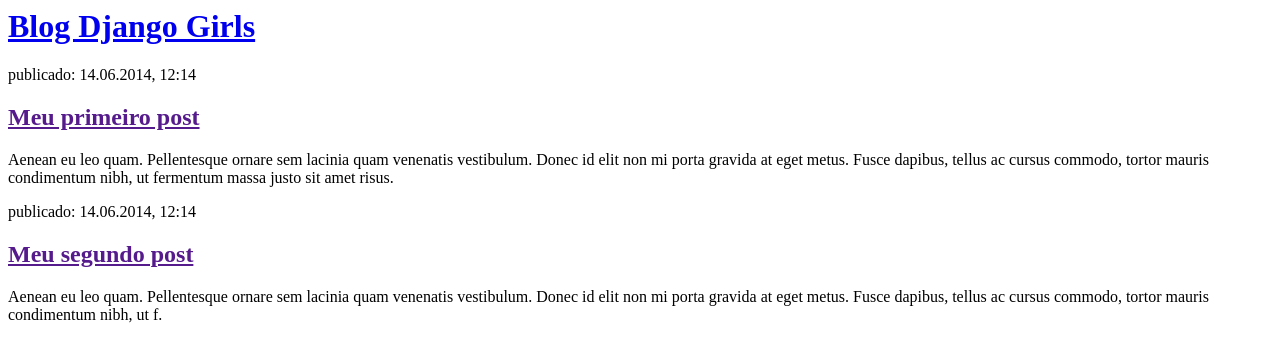
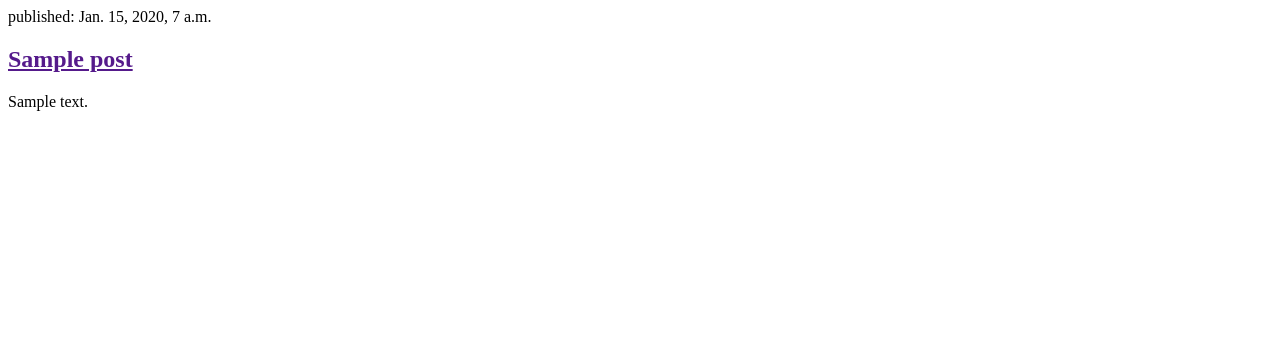
Before and after one commit to davicarv13/my-first-blog, a Django app: page / in a window 1280 px wide. Shown: the top 362 px of the page. Run offline with Django 3.2, Linux system fonts and the light colour scheme; tables that the repository leaves empty hold one stand-in row (values such as "Sample post").

Commit message:
Modified templates to display posts from database.

```diff
--- a/blog/templates/blog/post_list.html
+++ b/blog/templates/blog/post_list.html
@@ -3,20 +3,12 @@
         <title>Blog Django Girls</title>
     </head>
     <body>
-        <div>
-            <h1><a href="/">Blog Django Girls</a></h1>
-        </div>
-
-        <div>
-            <p>publicado: 14.06.2014, 12:14</p>
-            <h2><a href="">Meu primeiro post</a></h2>
-            <p>Aenean eu leo quam. Pellentesque ornare sem lacinia quam venenatis vestibulum. Donec id elit non mi porta gravida at eget metus. Fusce dapibus, tellus ac cursus commodo, tortor mauris condimentum nibh, ut fermentum massa justo sit amet risus.</p>
-        </div>
-
-        <div>
-            <p>publicado: 14.06.2014, 12:14</p>
-            <h2><a href="">Meu segundo post</a></h2>
-            <p>Aenean eu leo quam. Pellentesque ornare sem lacinia quam venenatis vestibulum. Donec id elit non mi porta gravida at eget metus. Fusce dapibus, tellus ac cursus commodo, tortor mauris condimentum nibh, ut f.</p>
-        </div>
+        {% for post in posts %}
+            <div>
+                <p>published: {{ post.published_date }}</p>
+                <h2><a href="">{{ post.title }}</a></h2>
+                <p>{{ post.text|linebreaksbr }}</p>
+            </div>
+        {% endfor %}
     </body>
 </html>
--- a/blog/views.py
+++ b/blog/views.py
@@ -1,6 +1,9 @@
 from django.shortcuts import render
+from .models import Post
+from django.utils import timezone
 
 # Create your views here.
 
 def post_list(request):
-	return render(request, 'blog/post_list.html', {})
+	posts = Post.objects.filter(published_date__lte=timezone.now()).order_by('published_date')
+	return render(request, 'blog/post_list.html', {"posts":posts})
--- a/mysite/settings.py
+++ b/mysite/settings.py
@@ -23,7 +23,7 @@ BASE_DIR = os.path.dirname(os.path.dirname(os.path.abspath(__file__)))
 SECRET_KEY = '*z)3nr959igy4n&e^4o=4l)l7xu5wx1#8lj7j5l8r_p1fqn%jy'
 
 # SECURITY WARNING: don't run with debug turned on in production!
-DEBUG = True
+DEBUG = False
 
 ALLOWED_HOSTS = ['127.0.0.1', 'pythonanywhere.com']
 
```
Also changed, not shown: 5 other files.
